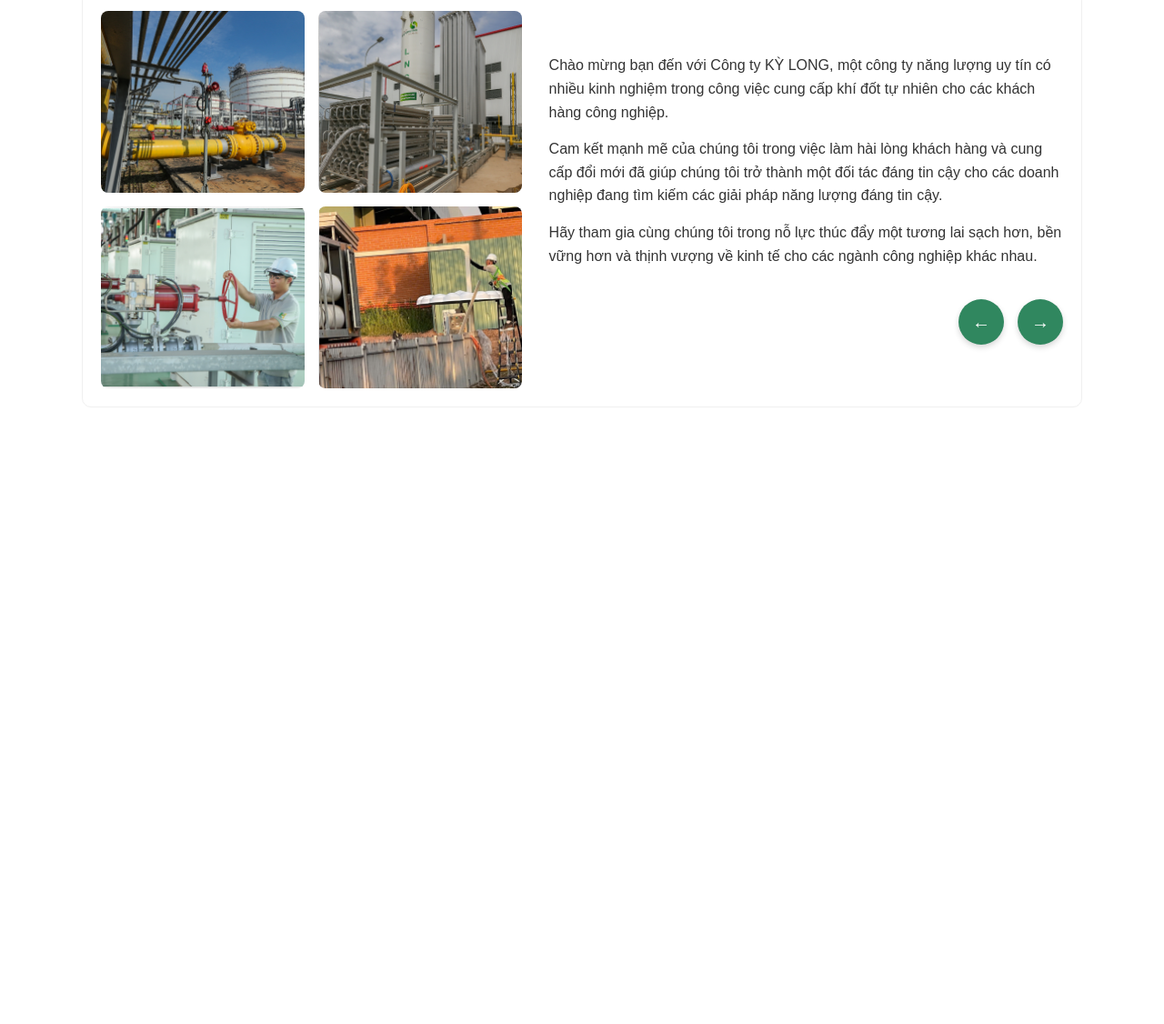
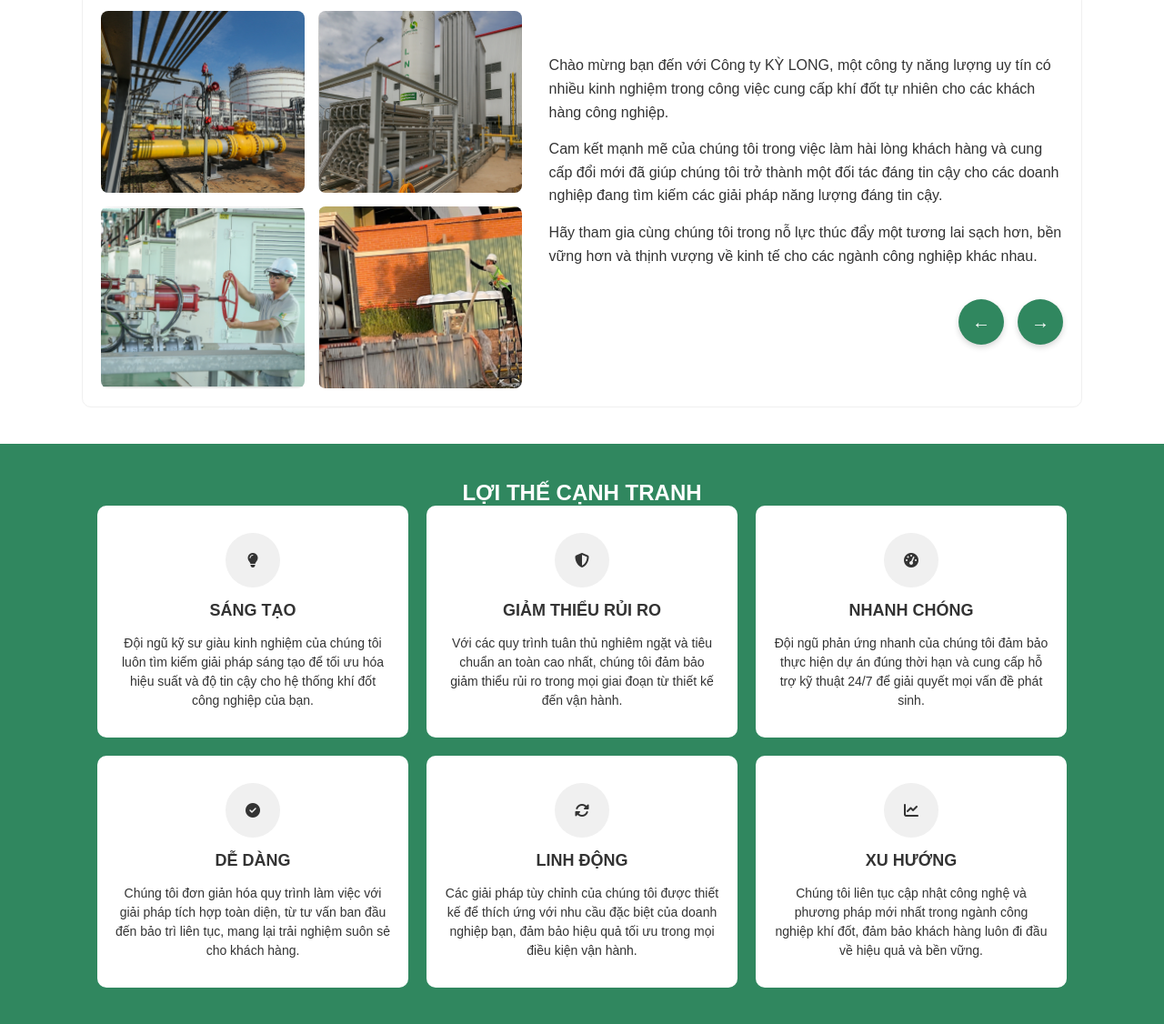
Before and after one commit to karzamisca/KyLongTechWeb, a website: page views/homePage/index.html in a window 1280 px wide. Shown: the part 897-2023 px from the top of the page at 91% size. Before the commit the page ends 1385 px from the top, so only its background shows below. Drawn offline with Linux system fonts and the light colour scheme.

Commit message:
add advantage section to home page

```diff
--- a/views/homePage/index.html
+++ b/views/homePage/index.html
@@ -1,10 +1,14 @@
 <!-- views/homePage/index.html -->
 <!DOCTYPE html>
-<html lang="vi">
+<html lang="en">
   <head>
     <meta charset="UTF-8" />
     <meta name="viewport" content="width=device-width, initial-scale=1.0" />
     <title>CÔNG TY TNHH ĐẦU TƯ THƯƠNG MẠI DỊCH VỤ KỲ LONG</title>
+    <link
+      rel="stylesheet"
+      href="https://cdnjs.cloudflare.com/ajax/libs/font-awesome/6.4.0/css/all.min.css"
+    />
     <style>
       * {
         margin: 0;
@@ -17,20 +21,7 @@
         color: #333;
       }
 
-      .top-bar {
-        background-color: #b2b2b2;
-        color: white;
-        padding: 10px 0;
-        text-align: center;
-      }
-
-      .top-bar select {
-        background: transparent;
-        border: none;
-        color: white;
-        cursor: pointer;
-      }
-
+      /* HEADER SECTION CSS */
       .header {
         display: flex;
         justify-content: space-between;
@@ -134,7 +125,9 @@
         height: 100%;
         object-fit: cover;
       }
+      /* END OF HEADER SECTION CSS */
 
+      /* INTRO SECTION CSS */
       .page-intro {
         text-align: center;
         color: #30875f;
@@ -270,6 +263,70 @@
       .prev-button i {
         font-size: 20px;
       }
+      /* END OF INTRO SECTION CSS */
+
+      /* ADVANTAGE SECTION CSS */
+      .advantages-section {
+        background-color: #30875f;
+        padding: 40px 0;
+        color: white;
+        text-align: center;
+      }
+
+      .advantages-section-title {
+        font-size: 32px;
+        font-weight: bold;
+        margin-bottom: 40px;
+        text-transform: uppercase;
+      }
+
+      .advantages-container {
+        display: flex;
+        flex-wrap: wrap;
+        justify-content: center;
+        max-width: 1140px;
+        margin: 0 auto;
+        gap: 20px;
+      }
+
+      .advantage-card {
+        background-color: white;
+        border-radius: 10px;
+        width: 30%;
+        min-width: 250px;
+        padding: 30px 20px;
+        color: #333;
+        text-align: center;
+        transition: transform 0.3s ease;
+      }
+
+      .advantage-card:hover {
+        transform: translateY(-5px);
+      }
+
+      .icon-container {
+        background-color: #f0f0f0;
+        width: 60px;
+        height: 60px;
+        border-radius: 50%;
+        display: flex;
+        align-items: center;
+        justify-content: center;
+        margin: 0 auto 15px;
+      }
+
+      .advantage-title {
+        font-size: 18px;
+        font-weight: bold;
+        margin-bottom: 15px;
+        text-transform: uppercase;
+      }
+
+      .advantage-description {
+        font-size: 14px;
+        line-height: 1.5;
+      }
+      /* END OF ADVANTAGE SECTION CSS */
 
       /* Responsive design */
       @media (max-width: 768px) {
@@ -310,6 +367,16 @@
 
         .tabs {
           flex-wrap: wrap;
+        }
+
+        .advantages-container {
+          flex-direction: column;
+          align-items: center;
+        }
+
+        .advantage-card {
+          width: 90%;
+          margin-bottom: 20px;
         }
       }
     </style>
@@ -580,7 +647,85 @@
 
     <!----- END OF INTRO SECTION HTML ----->
 
-    <!---- NEXT SECTION HTML HERE ----->
+    <!---- ADVANTAGE SECTION HTML ----->
+    <section class="advantages-section">
+      <h2 class="section-title">LỢI THẾ CẠNH TRANH</h2>
+
+      <div class="advantages-container">
+        <div class="advantage-card">
+          <div class="icon-container">
+            <i class="fas fa-lightbulb"></i>
+          </div>
+          <h3 class="advantage-title">Sáng tạo</h3>
+          <p class="advantage-description">
+            Đội ngũ kỹ sư giàu kinh nghiệm của chúng tôi luôn tìm kiếm giải pháp
+            sáng tạo để tối ưu hóa hiệu suất và độ tin cậy cho hệ thống khí đốt
+            công nghiệp của bạn.
+          </p>
+        </div>
+
+        <div class="advantage-card">
+          <div class="icon-container">
+            <i class="fas fa-shield-alt"></i>
+          </div>
+          <h3 class="advantage-title">Giảm thiểu rủi ro</h3>
+          <p class="advantage-description">
+            Với các quy trình tuân thủ nghiêm ngặt và tiêu chuẩn an toàn cao
+            nhất, chúng tôi đảm bảo giảm thiểu rủi ro trong mọi giai đoạn từ
+            thiết kế đến vận hành.
+          </p>
+        </div>
+
+        <div class="advantage-card">
+          <div class="icon-container">
+            <i class="fas fa-tachometer-alt"></i>
+          </div>
+          <h3 class="advantage-title">Nhanh chóng</h3>
+          <p class="advantage-description">
+            Đội ngũ phản ứng nhanh của chúng tôi đảm bảo thực hiện dự án đúng
+            thời hạn và cung cấp hỗ trợ kỹ thuật 24/7 để giải quyết mọi vấn đề
+            phát sinh.
+          </p>
+        </div>
+
+        <div class="advantage-card">
+          <div class="icon-container">
+            <i class="fas fa-check-circle"></i>
+          </div>
+          <h3 class="advantage-title">Dễ dàng</h3>
+          <p class="advantage-description">
+            Chúng tôi đơn giản hóa quy trình làm việc với giải pháp tích hợp
+            toàn diện, từ tư vấn ban đầu đến bảo trì liên tục, mang lại trải
+            nghiệm suôn sẻ cho khách hàng.
+          </p>
+        </div>
+
+        <div class="advantage-card">
+          <div class="icon-container">
+            <i class="fas fa-sync-alt"></i>
+          </div>
+          <h3 class="advantage-title">Linh động</h3>
+          <p class="advantage-description">
+            Các giải pháp tùy chỉnh của chúng tôi được thiết kế để thích ứng với
+            nhu cầu đặc biệt của doanh nghiệp bạn, đảm bảo hiệu quả tối ưu trong
+            mọi điều kiện vận hành.
+          </p>
+        </div>
+
+        <div class="advantage-card">
+          <div class="icon-container">
+            <i class="fas fa-chart-line"></i>
+          </div>
+          <h3 class="advantage-title">Xu hướng</h3>
+          <p class="advantage-description">
+            Chúng tôi liên tục cập nhật công nghệ và phương pháp mới nhất trong
+            ngành công nghiệp khí đốt, đảm bảo khách hàng luôn đi đầu về hiệu
+            quả và bền vững.
+          </p>
+        </div>
+      </div>
+    </section>
+    <!---- END OF ADVANTAGE SECTION HTML ----->
 
     <script>
       /////HEADER SECTION JS
@@ -670,6 +815,35 @@
           });
         });
       });
+      /////END OF HEADER SECTION JS
+
+      /////ADVANTAGE SECTION JS
+      // Animation for advantage cards on scroll
+      document.addEventListener("DOMContentLoaded", function () {
+        const cards = document.querySelectorAll(".advantage-card");
+
+        function checkScroll() {
+          cards.forEach((card) => {
+            const cardTop = card.getBoundingClientRect().top;
+            if (cardTop < window.innerHeight - 100) {
+              card.style.opacity = "1";
+              card.style.transform = "translateY(0)";
+            }
+          });
+        }
+
+        // Initialize card styles
+        cards.forEach((card) => {
+          card.style.opacity = "0";
+          card.style.transform = "translateY(20px)";
+          card.style.transition = "opacity 0.5s ease, transform 0.5s ease";
+        });
+
+        // Check positions on load and scroll
+        window.addEventListener("scroll", checkScroll);
+        checkScroll();
+      });
+      /////END OF ADVANTAGE SECTION JS
     </script>
   </body>
 </html>
```
